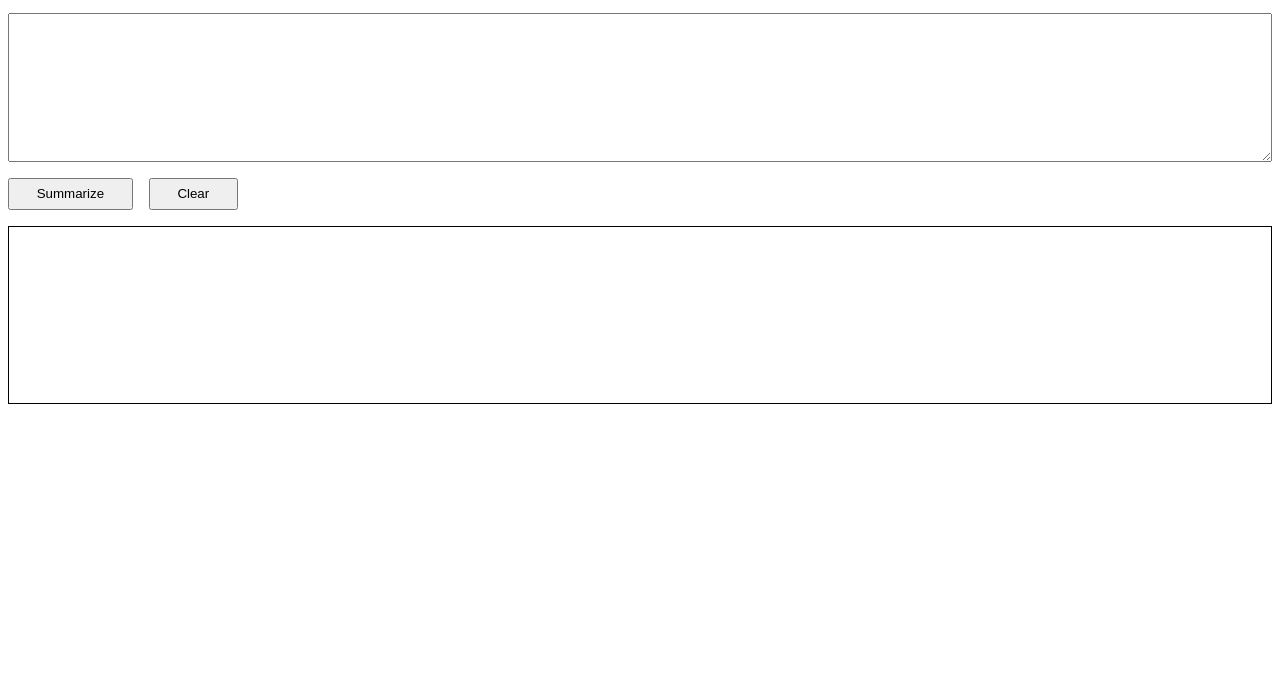
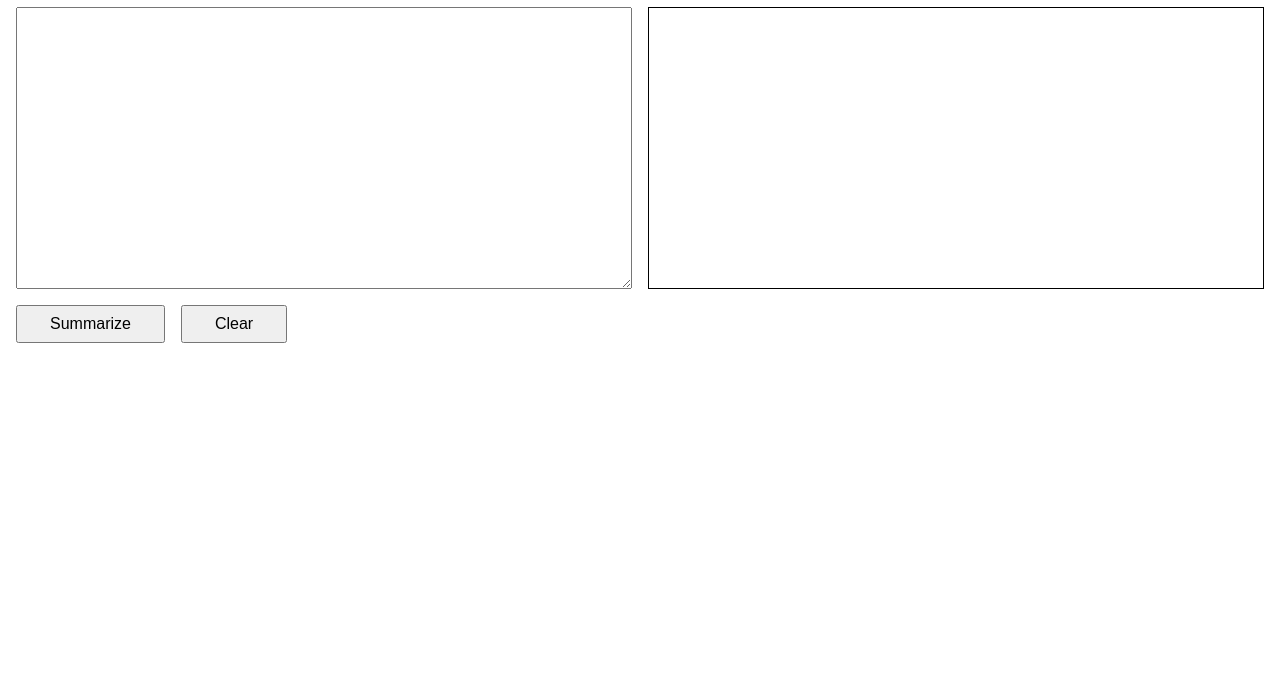
Before and after one commit to myakura/learn--chrome-prompt-api-202407, a plain HTML site: page index.html in a window 1280 px wide. Shown: the part 101-800 px from the top of the page. Drawn offline with Linux system fonts and the light colour scheme.

Commit message:
feat: layout

```diff
--- a/index.html
+++ b/index.html
@@ -4,7 +4,14 @@
 <meta name="viewport" content="width=device-width">
 <style>
 	body {
+		container: body / inline-size;
+		margin: 0;
+		padding: 1em;
 		font-family: sans-serif;
+	}
+
+	h1 {
+		margin-top: 0;
 	}
 
 	.stack {
@@ -17,9 +24,39 @@
 		gap: 1em;
 	}
 
+	.layout {
+		display: grid;
+		gap: 1em;
+
+		grid-template:
+			"textarea" auto
+			"buttons " auto
+			"output  " auto
+			/ 1fr;
+
+		@container body (width > 50em) {
+			grid-template:
+				"textarea output " auto
+				"buttons  buttons" auto
+				/ 1fr 1fr;
+		}
+	}
+
+	#textarea {
+		grid-area: textarea;
+	}
+
+	#buttons {
+		grid-area: buttons;
+	}
+
+	#output {
+		grid-area: output;
+	}
+
 	textarea {
 		max-width: 100%;
-		height: 10em;
+		height: 20em;
 		resize: auto;
 		padding: 0.5em;
 	}
@@ -27,6 +64,7 @@
 	button {
 		padding: 0.5em 2em;
 		width: fit-content;
+		font-size: 1em;
 	}
 
 	output {
@@ -44,9 +82,9 @@
 <body>
 	<h1>AI summarizer</h1>
 	<p>Enter text and click the "Summarize" button to summarize it.</p>
-	<div class="stack">
+	<div class="layout">
 		<textarea id="textarea"></textarea>
-		<div class="hstack">
+		<div class="hstack" id="buttons">
 			<button id="buttonSummarize">Summarize</button>
 			<button id="buttonClear">Clear</button>
 		</div>
--- a/summarize.js
+++ b/summarize.js
@@ -9,7 +9,9 @@ async function summarize(input) {
 		throw new Error('Cannot create a text session.');
 	}
 
-	const session = await ai.createTextSession();
+	const session = await ai.createTextSession({
+		systemPrompt: "You are a friendly, helpful assistant specialized in summarizing and editing."
+	});
 	const prompt = `Summarize the following text.\n\n### input\n${input}`;
 
 	try {
```
